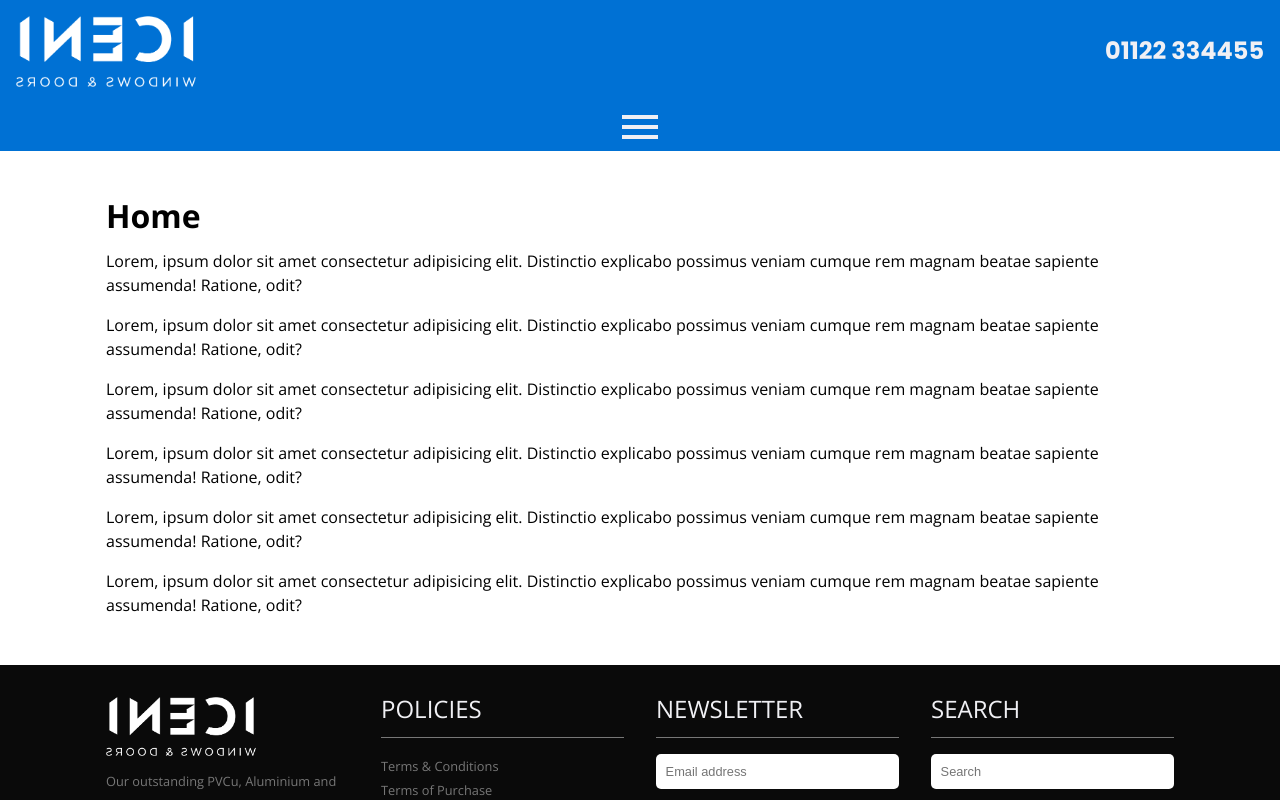
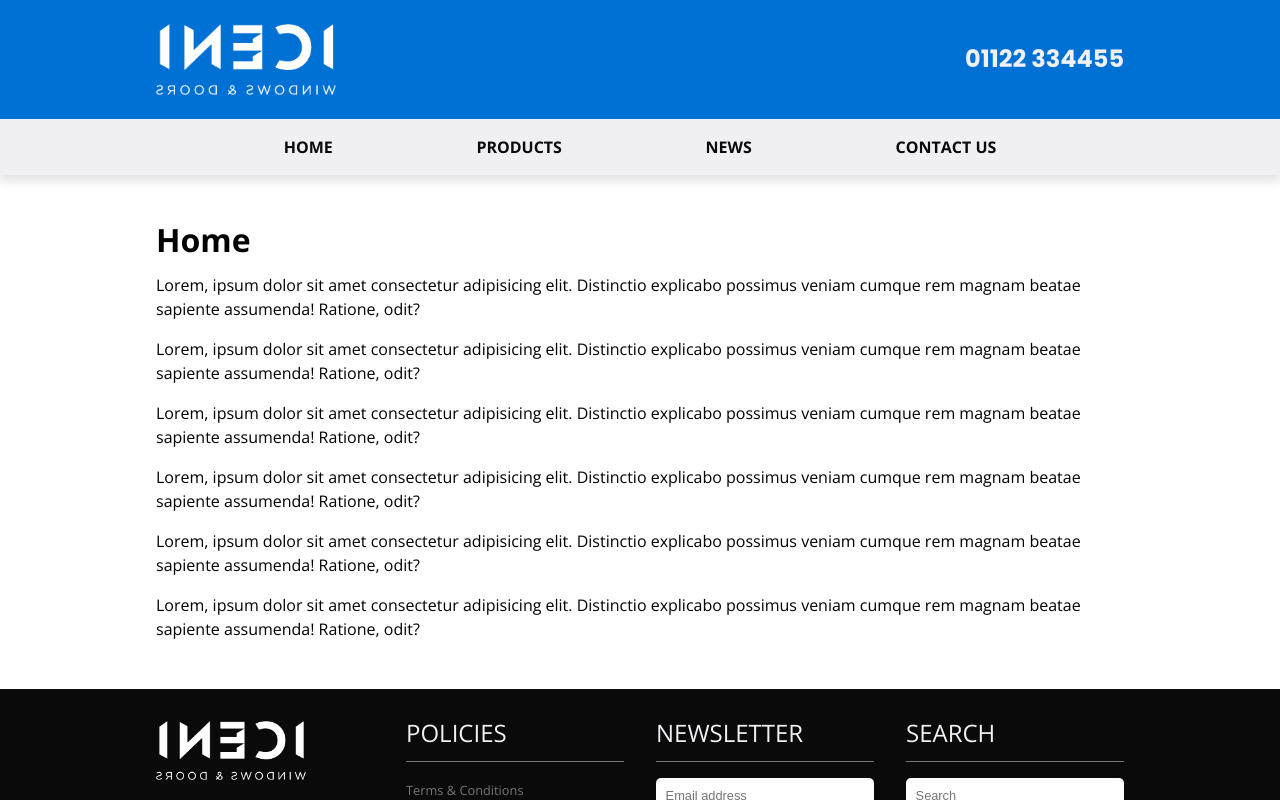
Before and after one commit to rubicon2/react-router-practice, a React (Vite) app: page / in a window 1280 px wide. Shown: the top 800 px of the page. Built offline with nearby package versions, Linux system fonts and the light colour scheme.

Commit message:
Implement header menu for tablet and larger screens

```diff
--- a/src/index.css
+++ b/src/index.css
@@ -52,6 +52,10 @@ button {
 
 .container {
   padding: 2rem 1rem;
-  max-width: 1100px;
+  max-width: 1000px;
   margin: 0 auto;
 }
+
+.no-padding {
+  padding: 0;
+}
--- a/src/routes/headerMenu/_index.scss
+++ b/src/routes/headerMenu/_index.scss
@@ -27,6 +27,16 @@
 .header-menu-button--close-icon {
   /* Move icon from center to right edge, subtract a quarter of the icon's width, then the same value as the nav list link padding */
   transform: translateX(calc(50vw - 25% - 1em));
+}
+
+.header-link {
+  font-weight: 700;
+}
+.mobile-header-link {
+  color: var(--light-grey);
+}
+.desktop-header-link {
+  color: var(--off-black);
 }
 
 .nav-list.header-nav-list {
@@ -64,5 +74,30 @@
   background-color: var(--banner-color-dark);
 }
 
+.header-desktop-menu {
+  // Hide until tablet breakpoint is reached
+  display: none;
+  padding: 1em 0;
+  background-color: var(--light-grey);
+  color: black;
+  box-shadow: 0px 5px 10px 1px rgba(20, 20, 20, 0.123);
+  text-transform: uppercase;
+}
+
+.desktop-nav-list {
+  display: flex;
+  justify-content: space-evenly;
+  color: var(--banner-color);
+}
+
 @media (min-width: breakpoints.$tablet) {
+  .header-menu {
+    display: none;
+  }
+
+  .header-desktop-menu {
+    display: block;
+    position: relative;
+    z-index: -1;
+  }
 }
--- a/src/routes/headerMenu/index.jsx
+++ b/src/routes/headerMenu/index.jsx
@@ -24,6 +24,7 @@ export default function HeaderMenu() {
   }
 
   return (
+    <>
       <div className="header-menu">
         <button
           className="header-menu-button"
@@ -84,5 +85,41 @@ export default function HeaderMenu() {
           </ul>
         </nav>
       </div>
+
+      <div className="header-desktop-menu">
+        <div className="container no-padding">
+          <nav className="header-desktop-nav">
+            <ul className="nav-list desktop-nav-list">
+              <li className="header-desktop-nav-list--item">
+                <Link className="header-link desktop-header-link" to="/">
+                  Home
+                </Link>
+              </li>
+              <li className="header-desktop-nav-list--item">
+                <Link
+                  className="header-link desktop-header-link"
+                  to="/products"
+                >
+                  Products
+                </Link>
+              </li>
+              <li className="header-desktop-nav-list--item">
+                <Link className="header-link desktop-header-link" to="/news">
+                  News
+                </Link>
+              </li>
+              <li className="header-desktop-nav-list--item">
+                <Link
+                  className="header-link desktop-header-link"
+                  to="/contact-us"
+                >
+                  Contact Us
+                </Link>
+              </li>
+            </ul>
+          </nav>
+        </div>
+      </div>
+    </>
   );
 }
--- a/src/routes/stickyInfo/_index.scss
+++ b/src/routes/stickyInfo/_index.scss
@@ -9,6 +9,10 @@
 .sticky-info-company-details {
   background-color: var(--banner-color);
   padding: 0.5em 1em;
+}
+
+.sticky-info-company-details > .container {
+  padding: 0;
 }
 
 .sticky-info--tel {
@@ -30,7 +34,7 @@
 }
 
 @media (min-width: breakpoints.$tablet) {
-  .sticky-info-company-details {
+  .sticky-info-company-details > .container {
     display: flex;
     justify-content: space-between;
     align-items: center;
--- a/src/routes/stickyInfo/index.jsx
+++ b/src/routes/stickyInfo/index.jsx
@@ -6,8 +6,10 @@ export default function StickyInfo() {
   return (
     <div className="sticky-info">
       <div className="sticky-info-company-details">
-        <img className="sticky-info--company-logo" src={companyLogo} />
-        <div className="sticky-info--tel">01122 334455</div>
+        <div className="container">
+          <img className="sticky-info--company-logo" src={companyLogo} />
+          <div className="sticky-info--tel">01122 334455</div>
+        </div>
       </div>
       <HeaderMenu />
     </div>
```
Lines whose indentation alone changed are shown as unchanged.
